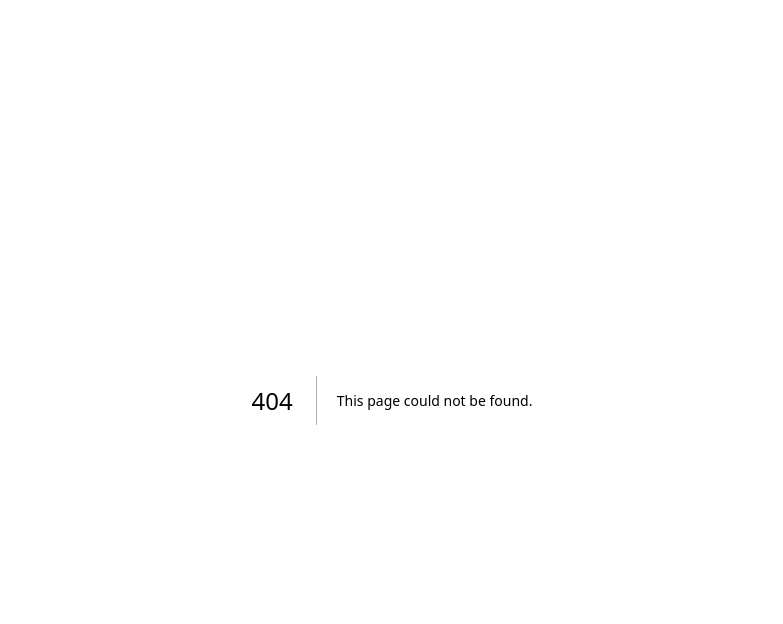
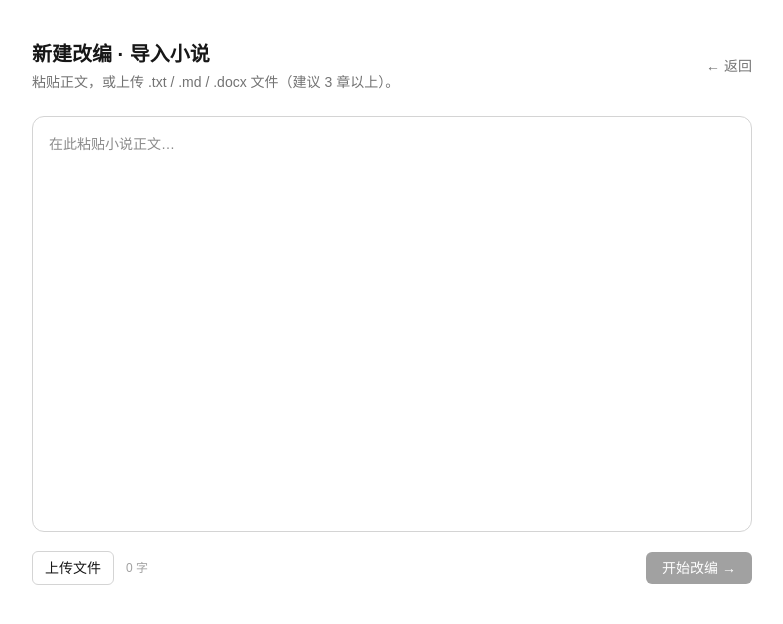
Before and after one commit to 2srf8tn66q-bit/sceneweaver, a Next.js app: page /import in a window 1280 px wide. Before the commit this address had no page. Shown: the top 624 px of the page, without its empty margins (248-1031 px from the left). Built offline with nearby package versions, Linux system fonts and the light colour scheme.

Commit message:
feat: 导入页 /import（粘贴 + 上传 .txt/.md/.docx）
- app/import/page.tsx：粘贴框 + 文件上传，docx 经 mammoth 解析
- 首页「新建改编」指向 /import；开始改编存 sessionStorage 进工作台
- 新增依赖 mammoth（.docx 解析）

```diff
--- /dev/null
+++ b/app/import/page.tsx
@@ -0,0 +1,95 @@
+"use client";
+
+import { useRef, useState } from "react";
+import Link from "next/link";
+import { useRouter } from "next/navigation";
+
+export default function ImportPage() {
+  const [text, setText] = useState("");
+  const [reading, setReading] = useState(false);
+  const [error, setError] = useState<string | null>(null);
+  const fileRef = useRef<HTMLInputElement>(null);
+  const router = useRouter();
+
+  async function onFile(e: React.ChangeEvent<HTMLInputElement>) {
+    const file = e.target.files?.[0];
+    e.target.value = ""; // 允许重复选同一文件
+    if (!file) return;
+    setReading(true);
+    setError(null);
+    try {
+      const name = file.name.toLowerCase();
+      if (name.endsWith(".docx")) {
+        const mod = await import("mammoth");
+        const mammoth = (mod.default ?? mod) as typeof import("mammoth");
+        const arrayBuffer = await file.arrayBuffer();
+        const res = await mammoth.extractRawText({ arrayBuffer });
+        setText(res.value);
+      } else {
+        // .txt / .md / 其他纯文本
+        setText(await file.text());
+      }
+    } catch {
+      setError("读取文件失败，请确认是 .txt / .md / .docx 文件");
+    } finally {
+      setReading(false);
+    }
+  }
+
+  function start() {
+    if (!text.trim()) return;
+    sessionStorage.setItem("sceneweaver.draftNovel", text);
+    router.push("/project/draft");
+  }
+
+  const chars = text.replace(/\s/g, "").length;
+
+  return (
+    <main className="mx-auto w-full max-w-3xl flex-1 px-6 py-10">
+      <div className="mb-6 flex items-center justify-between">
+        <div>
+          <h1 className="text-xl font-bold">新建改编 · 导入小说</h1>
+          <p className="mt-1 text-sm text-neutral-500">粘贴正文，或上传 .txt / .md / .docx 文件（建议 3 章以上）。</p>
+        </div>
+        <Link href="/" className="text-sm text-neutral-500 hover:text-neutral-900">
+          ← 返回
+        </Link>
+      </div>
+
+      <textarea
+        value={text}
+        onChange={(e) => setText(e.target.value)}
+        placeholder="在此粘贴小说正文…"
+        className="h-[52vh] w-full resize-none rounded-xl border border-neutral-300 p-4 text-sm leading-relaxed outline-none focus:border-neutral-400"
+      />
+
+      <div className="mt-3 flex items-center justify-between gap-3">
+        <div className="flex items-center gap-3">
+          <button
+            onClick={() => fileRef.current?.click()}
+            disabled={reading}
+            className="rounded-md border border-neutral-300 px-3 py-1.5 text-sm hover:bg-neutral-100 disabled:opacity-50"
+          >
+            {reading ? "读取中…" : "上传文件"}
+          </button>
+          <input
+            ref={fileRef}
+            type="file"
+            accept=".txt,.md,.docx"
+            onChange={onFile}
+            className="hidden"
+          />
+          <span className="text-xs text-neutral-400">{chars} 字</span>
+          {error && <span className="text-xs text-rose-600">{error}</span>}
+        </div>
+        <button
+          onClick={start}
+          disabled={!text.trim()}
+          className="rounded-md bg-neutral-900 px-4 py-1.5 text-sm text-white hover:bg-neutral-700 disabled:opacity-40"
+        >
+          开始改编 →
+        </button>
+      </div>
+    </main>
+  );
+}
--- a/app/page.tsx
+++ b/app/page.tsx
@@ -1,6 +1,7 @@
 "use client";
 
 import { useState } from "react";
+import Link from "next/link";
 import SettingsModal from "@/components/SettingsModal";
 
 export default function HomePage() {
@@ -21,9 +22,12 @@ export default function HomePage() {
           >
             设置
           </button>
-          <button className="rounded-md bg-neutral-900 px-3 py-1.5 text-sm text-white hover:bg-neutral-700">
+          <Link
+            href="/import"
+            className="rounded-md bg-neutral-900 px-3 py-1.5 text-sm text-white hover:bg-neutral-700"
+          >
             + 新建改编
-          </button>
+          </Link>
         </div>
       </header>
 
--- a/package.json
+++ b/package.json
@@ -11,6 +11,7 @@
   },
   "dependencies": {
     "js-yaml": "^4.2.0",
+    "mammoth": "^1.12.0",
     "next": "16.2.7",
     "react": "19.2.4",
     "react-dom": "19.2.4"
```
Also changed, not shown: 1 other file (tests, documents, lock files or other folders).
